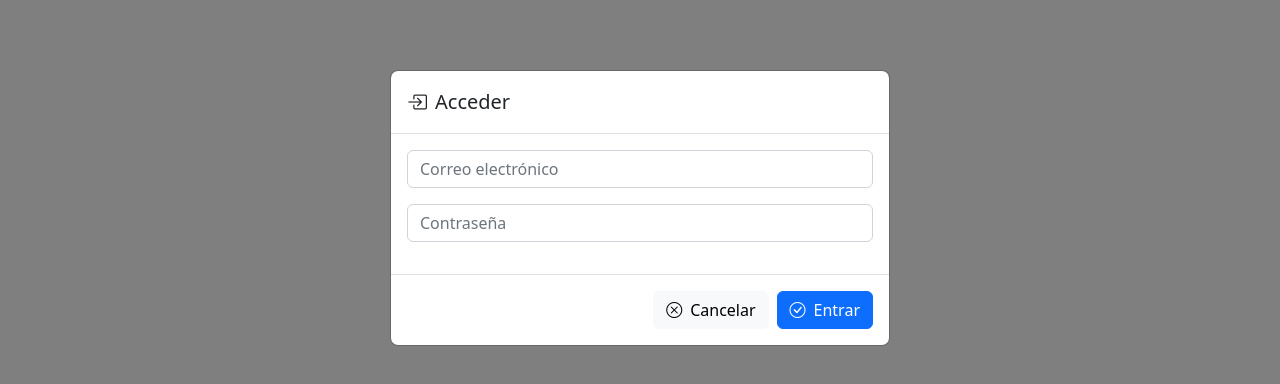
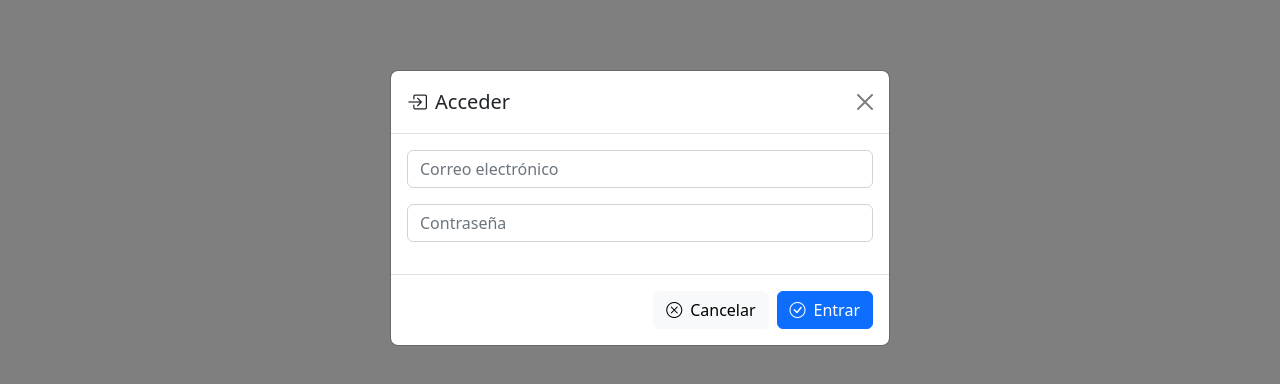
Before and after one commit to wonddark/mercadi, a React (Create React App) app: page /user in a window 1280 px wide. Both pictures are taken after a click on the button "Acceder". Shown: the part 192-576 px from the top of the page. Built offline with nearby package versions, Linux system fonts and the light colour scheme.

Commit message:
Redesigned the common dialog component

```diff
--- a/src/components/CommonDlg.tsx
+++ b/src/components/CommonDlg.tsx
@@ -1,4 +1,4 @@
-import { Button, Modal, ModalBody, ModalFooter, ModalHeader } from "reactstrap";
+import { Button, Modal, ModalBody, ModalFooter } from "reactstrap";
 import React from "react";
 
 interface Props {
@@ -7,7 +7,6 @@ interface Props {
   size?: string;
   title: string;
   icon?: React.ReactElement;
-  titleColor?: string;
   content: React.ReactElement | string;
   cancelLabel?: string;
   cancelIcon?: React.ReactElement;
@@ -22,7 +21,6 @@ function CommonDlg({
   size,
   title,
   icon,
-  titleColor,
   content,
   cancelLabel,
   cancelIcon,
@@ -32,11 +30,21 @@ function CommonDlg({
   acceptFunction,
 }: Props) {
   return (
-    <Modal isOpen={isOpen} toggle={toggle} size={size ?? "md"} fade centered>
-      <ModalHeader className={`text-${titleColor ?? "body"}`}>
-        {icon ?? <i className="bi bi-info-circle-fill me-2" />}
-        {title}
-      </ModalHeader>
+    <Modal
+      isOpen={isOpen}
+      toggle={toggle}
+      size={size ?? "md"}
+      fade
+      centered
+      scrollable
+    >
+      <div className="modal-header">
+        <h5 className="modal-title">
+          {icon ?? <i className="bi bi-info-circle-fill me-2" />}
+          {title}
+        </h5>
+        <Button close onClick={toggle} />
+      </div>
       <ModalBody>{content}</ModalBody>
       <ModalFooter>
         <Button color="light" onClick={cancelFunction ?? toggle}>
```
